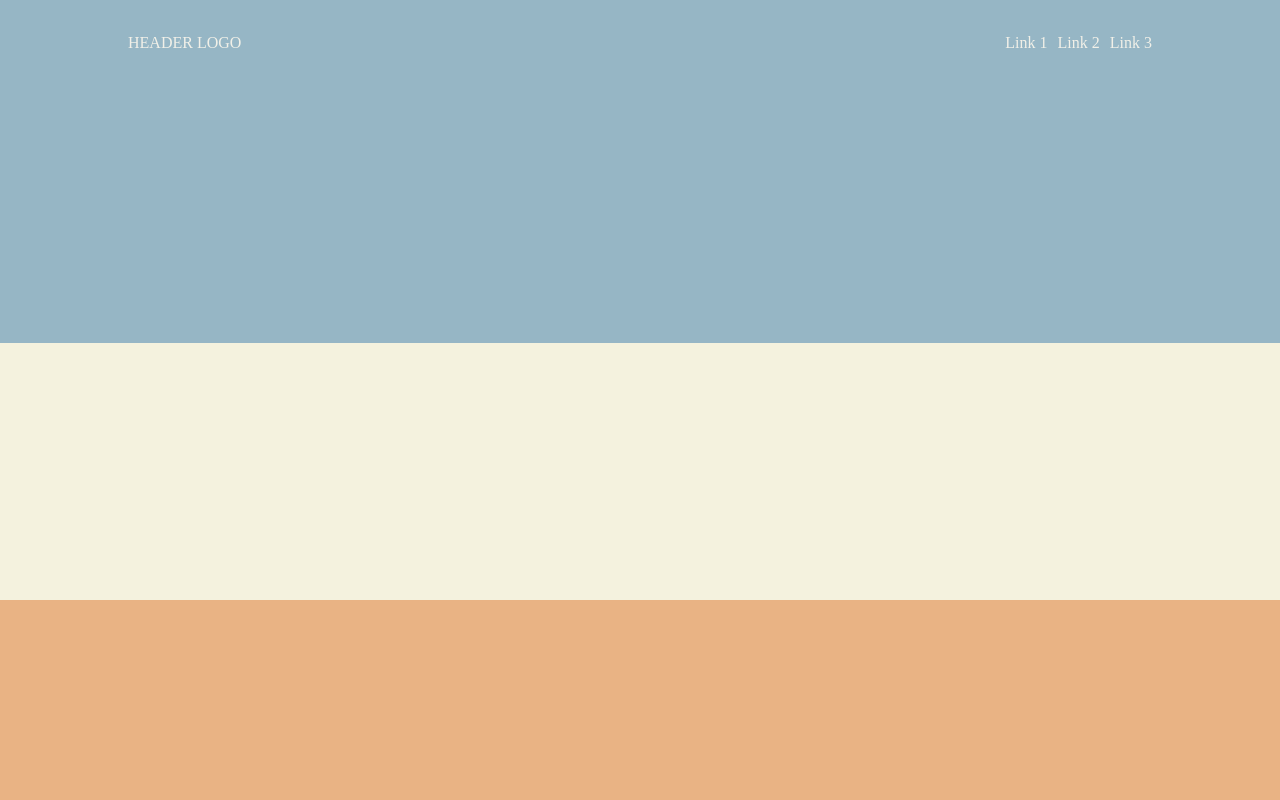
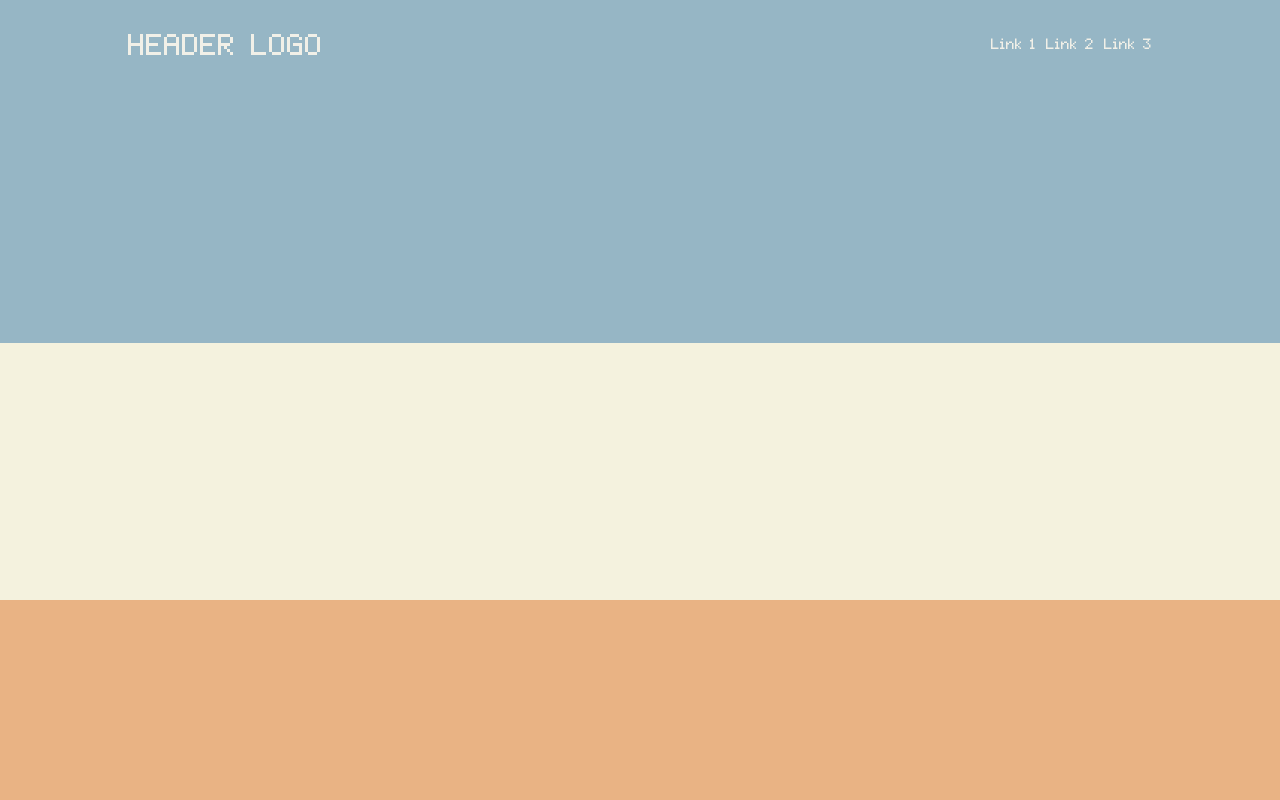
Before and after one commit to Mathias-Albernaz/landingpage, a plain HTML site: page index.html in a window 1280 px wide. Shown: the top 800 px of the page. Drawn offline with Linux system fonts and the light colour scheme.

Commit message:
se completa el header

```diff
--- a/estilo.css
+++ b/estilo.css
@@ -1,6 +1,10 @@
 @font-face {
       font-family: pixelada;
-      src: url(./fuentes/rainyhearts.ttf);
+      src: url(./fuentes/pixelmix.ttf);
+}
+
+* {
+      font-family: pixelada;
 }
 
 body {
@@ -14,11 +18,21 @@ ul {
       display: flex;
       list-style: none;
       gap: 10px;
+      font-size: 12px;
 }
 
 a {
       text-decoration: none;
 }
+
+.contenedor-1,
+.contenedor-2,
+.contenedor-3,
+.contenedor-4 {
+      display: flex;
+      height: 30%;
+}
+
 
 .header {
       display: flex;
@@ -30,6 +44,14 @@ a {
       background-color: #96B6C5;
       color: #F1F0E8;
 }
+
+.header-logo {
+      font-size: 24px;
+      font-weight: 500;
+}
+
+
+
 
 .contenedor-1 {
       background-color: #96B6C5;
@@ -48,22 +70,7 @@ a {
 }
 
 .footer {
+      display: flex;
+      height: 10%;
       background-color: #96B6C5;
 }
-
-.contenedor-1,
-.contenedor-2,
-.contenedor-3,
-.contenedor-4 {
-      display: flex;
-      height: 30%;
-}
-
-.footer {
-      display: flex;
-      height: 10%;
-}
-
-.links-derecha {
-      display: flex;
-}
```
Also changed, not shown: fuentes/pixelmix.ttf (added).
